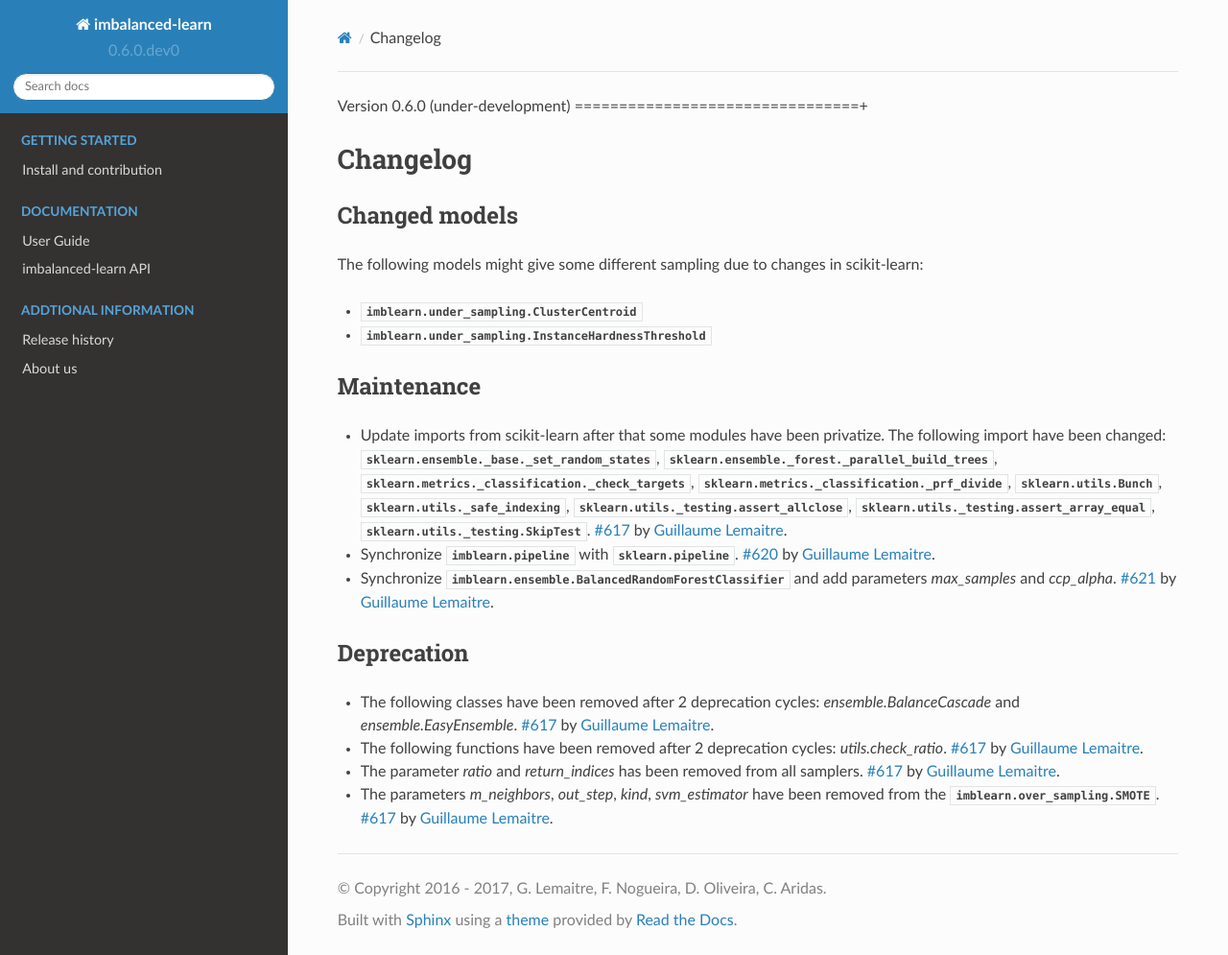
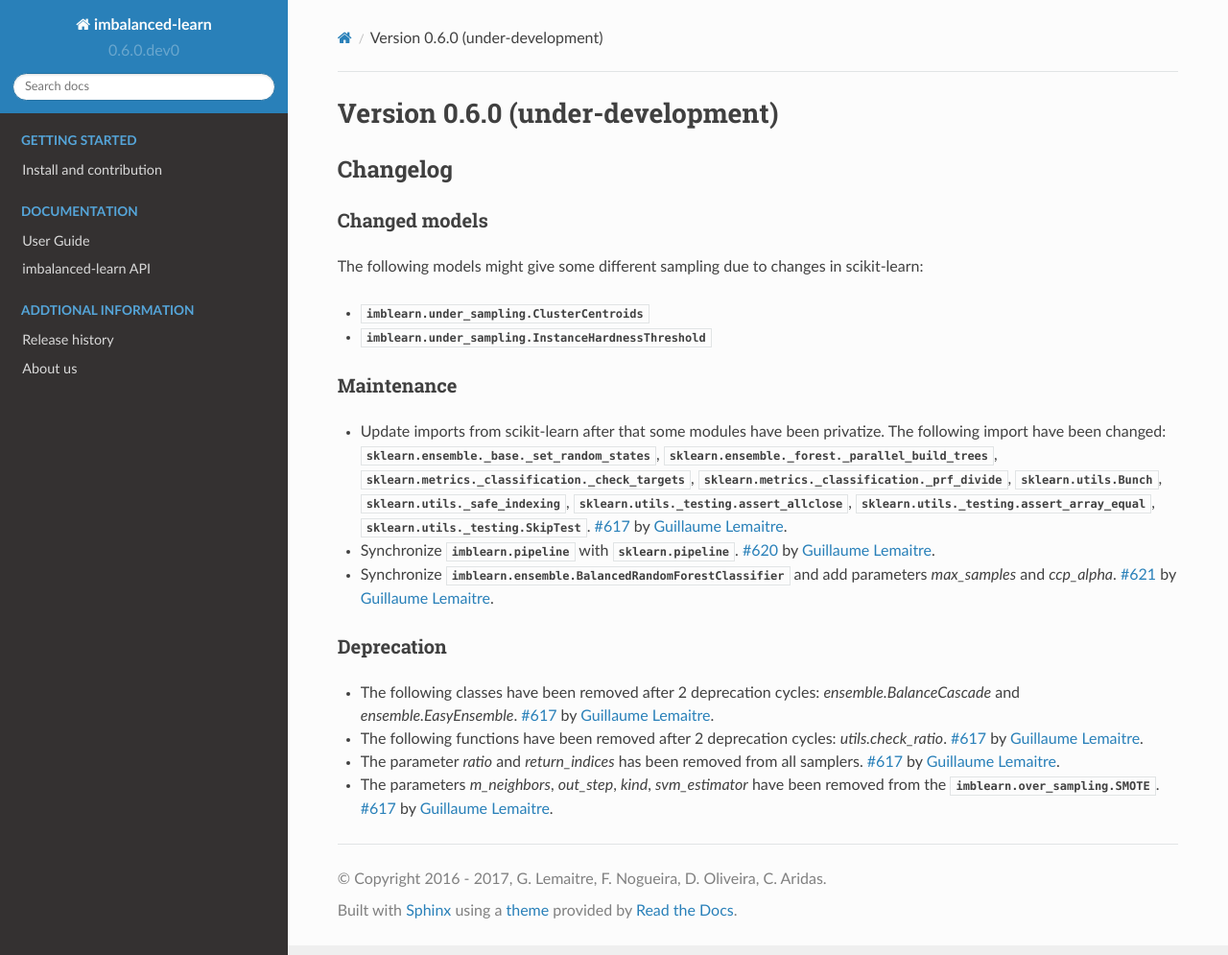
Before and after one commit to scikit-learn-contrib/imbalanced-learn, a Sphinx documentation site: the page built from doc/whats_new/v0.6.rst, in a window 1280 px wide and 995 px high. Shown: the whole window at 96% size. Built offline with Sphinx 7.4.7 and the Read the Docs theme 2.0.0, drawn with Linux system fonts in a browser that asks for light colours; formulas are drawn with MathJax 3; pages that are not in the unit, such as notebooks, are missing from menus.

Commit message:
DOC fix whats new

```diff
--- a/doc/whats_new/v0.6.rst
+++ b/doc/whats_new/v0.6.rst
@@ -1,7 +1,7 @@
 .. _changes_0_6:
 
 Version 0.6.0 (under-development)
-================================+
+=================================
 
 Changelog
 ---------
@@ -12,7 +12,7 @@ Changed models
 The following models might give some different sampling due to changes in
 scikit-learn:
 
-- :class:`imblearn.under_sampling.ClusterCentroid`
+- :class:`imblearn.under_sampling.ClusterCentroids`
 - :class:`imblearn.under_sampling.InstanceHardnessThreshold`
 
 Maintenance
```
